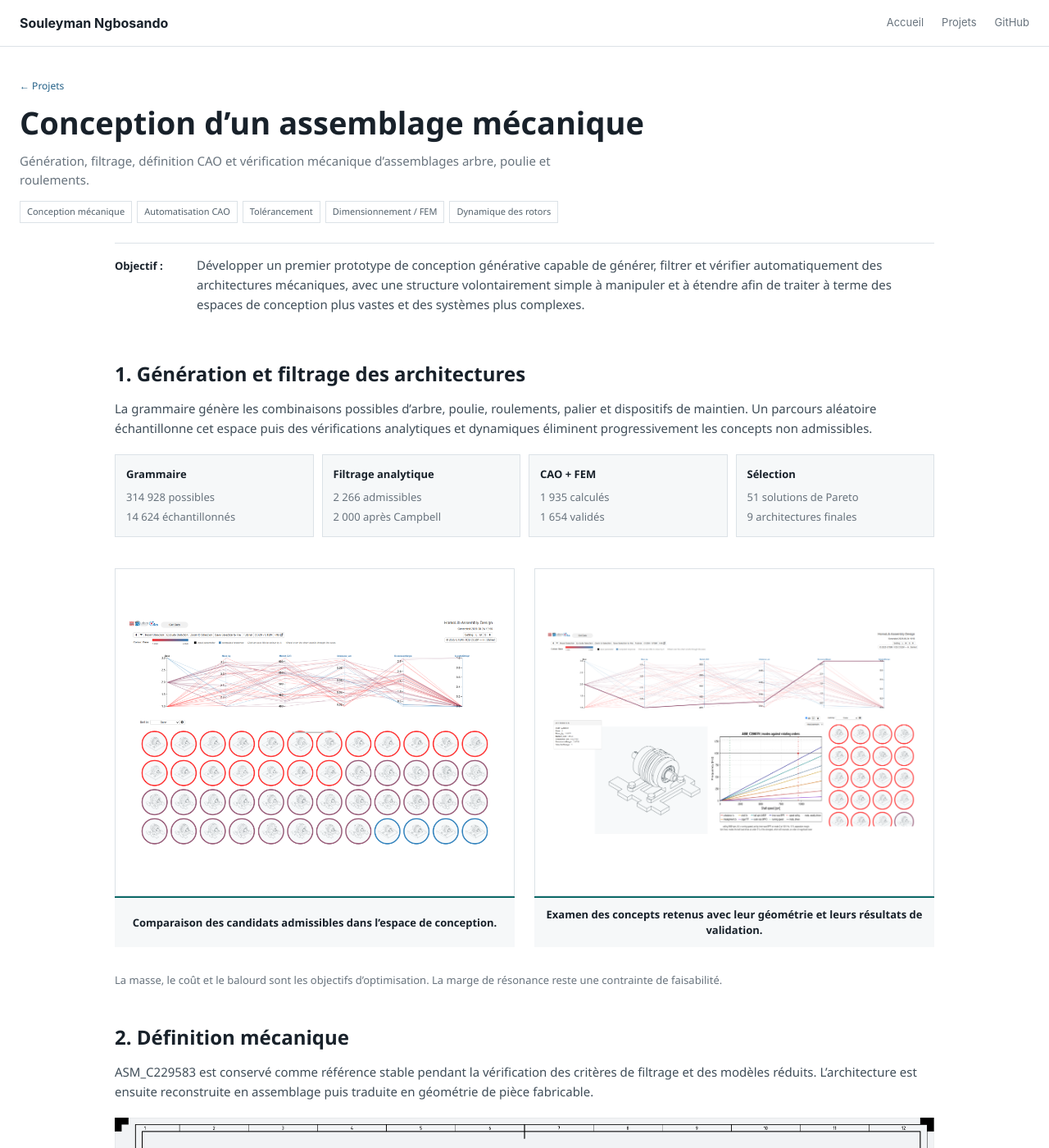
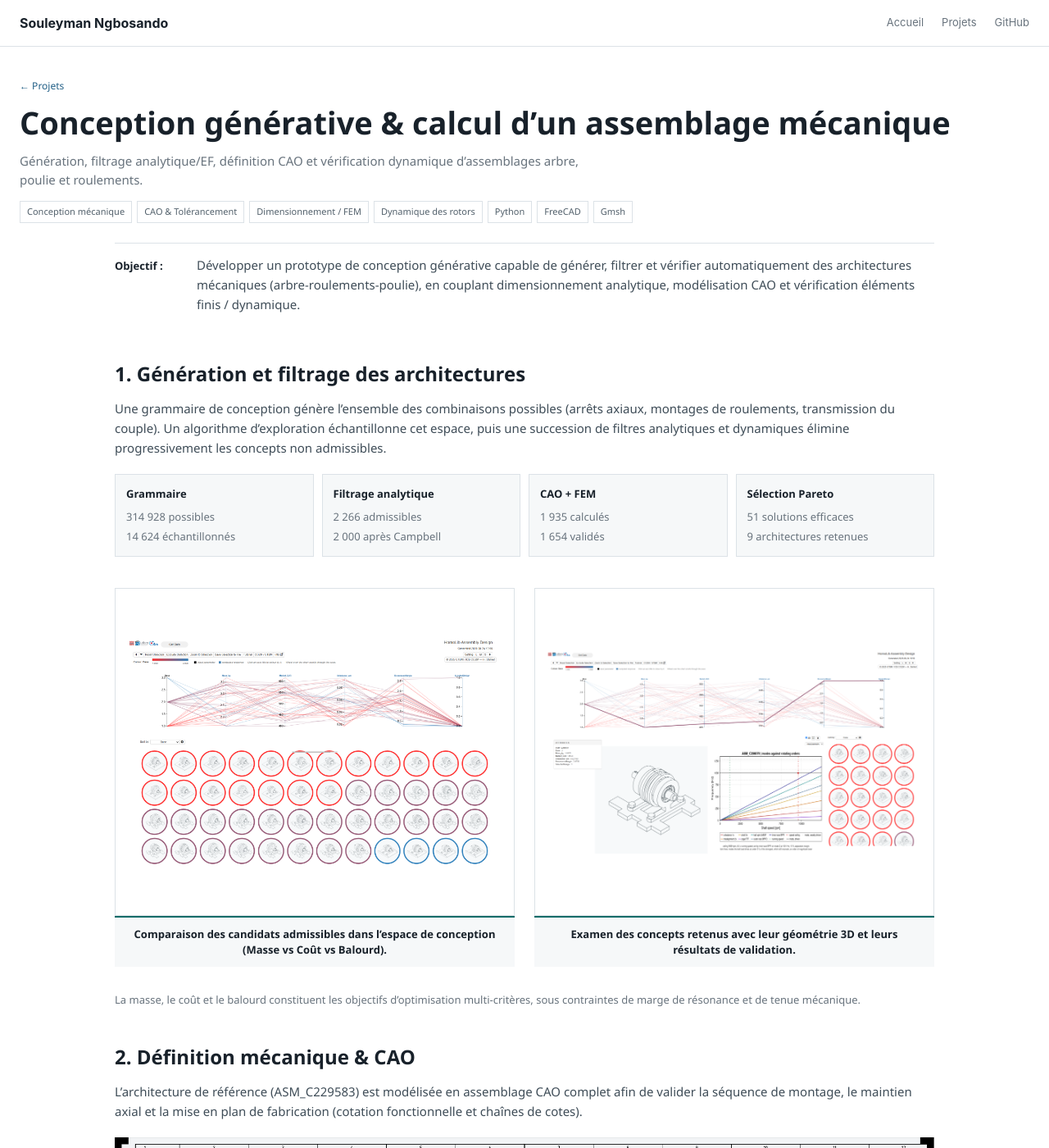
Before and after one commit to Ngbosando/Ngbosando.github.io, a Jekyll site: the page built from _projects/mechanical-assembly-design/index.md, in a window 1280 px wide and 1400 px high. Shown: the whole window at 82% size. Built offline with Jekyll 4.4.1, drawn with Linux system fonts in a browser that asks for light colours; some of the changed text lies outside the part shown.

Commit message:
Revise mechanical assembly design project details
Updated project details to reflect generative design and dynamic verification processes for mechanical assemblies. Enhanced descriptions and clarified objectives, filtering, and selection criteria.

```diff
--- a/_projects/mechanical-assembly-design/index.md
+++ b/_projects/mechanical-assembly-design/index.md
@@ -1,82 +1,84 @@
 ---
 layout: post
 order: 1
-title: Conception d’un assemblage mécanique
-description: Génération, filtrage, définition CAO et vérification mécanique d’assemblages arbre, poulie et roulements.
-skills: [Conception mécanique, Automatisation CAO, Tolérancement, Dimensionnement / FEM, Dynamique des rotors]
+title: Conception générative & calcul d’un assemblage mécanique
+description: Génération, filtrage analytique/EF, définition CAO et vérification dynamique d’assemblages arbre, poulie et roulements.
+skills: [Conception mécanique, CAO & Tolérancement, Dimensionnement / FEM, Dynamique des rotors, Python, FreeCAD, Gmsh]
 main-image: /assets/images/assembly-exploded.png
 permalink: /projects/mechanical-assembly-design/
 ---
 
-<div class="project-intro"><b>Objectif :</b><span>Développer un premier prototype de conception générative capable de générer, filtrer et vérifier automatiquement des architectures mécaniques, avec une structure volontairement simple à manipuler et à étendre afin de traiter à terme des espaces de conception plus vastes et des systèmes plus complexes.</span></div>
+<div class="project-intro"><b>Objectif :</b><span>Développer un prototype de conception générative capable de générer, filtrer et vérifier automatiquement des architectures mécaniques (arbre-roulements-poulie), en couplant dimensionnement analytique, modélisation CAO et vérification éléments finis / dynamique.</span></div>
 
 ## 1. Génération et filtrage des architectures
 
-La grammaire génère les combinaisons possibles d’arbre, poulie, roulements, palier et dispositifs de maintien. Un parcours aléatoire échantillonne cet espace puis des vérifications analytiques et dynamiques éliminent progressivement les concepts non admissibles.
+Une grammaire de conception génère l’ensemble des combinaisons possibles (arrêts axiaux, montages de roulements, transmission du couple). Un algorithme d'exploration échantillonne cet espace, puis une succession de filtres analytiques et dynamiques élimine progressivement les concepts non admissibles.
 
 <div class="pipeline">
   <div><b>Grammaire</b><small>314 928 possibles<br>14 624 échantillonnés</small></div>
   <div><b>Filtrage analytique</b><small>2 266 admissibles<br>2 000 après Campbell</small></div>
   <div><b>CAO + FEM</b><small>1 935 calculés<br>1 654 validés</small></div>
-  <div><b>Sélection</b><small>51 solutions de Pareto<br>9 architectures finales</small></div>
+  <div><b>Sélection Pareto</b><small>51 solutions efficaces<br>9 architectures retenues</small></div>
 </div>
 
 <div class="figure-pair equal-figures">
   <figure class="technical-figure">
     <a href="{{ '/assets/images/design-space.png' | relative_url }}"><img src="{{ '/assets/images/design-space.png' | relative_url }}" alt="Espace de conception des assemblages mécaniques"></a>
-    <figcaption>Comparaison des candidats admissibles dans l’espace de conception.</figcaption>
+    <figcaption>Comparaison des candidats admissibles dans l’espace de conception (Masse vs Coût vs Balourd).</figcaption>
   </figure>
 
   <figure class="technical-figure">
     <a href="{{ '/assets/images/design-selection.png' | relative_url }}"><img src="{{ '/assets/images/design-selection.png' | relative_url }}" alt="Sélection des concepts d’assemblage mécanique"></a>
-    <figcaption>Examen des concepts retenus avec leur géométrie et leurs résultats de validation.</figcaption>
+    <figcaption>Examen des concepts retenus avec leur géométrie 3D et leurs résultats de validation.</figcaption>
   </figure>
 </div>
 
-<p class="section-note">La masse, le coût et le balourd sont les objectifs d’optimisation. La marge de résonance reste une contrainte de faisabilité.</p>
+<p class="section-note">La masse, le coût et le balourd constituent les objectifs d’optimisation multi-critères, sous contraintes de marge de résonance et de tenue mécanique.</p>
 
-## 2. Définition mécanique
+## 2. Définition mécanique & CAO
 
-ASM_C229583 est conservé comme référence stable pendant la vérification des critères de filtrage et des modèles réduits. L’architecture est ensuite reconstruite en assemblage puis traduite en géométrie de pièce fabricable.
+L’architecture de référence (`ASM_C229583`) est modélisée en assemblage CAO complet afin de valider la séquence de montage, le maintien axial et la mise en plan de fabrication (cotation fonctionnelle et chaînes de cotes).
 
 <figure class="figure-wide technical-figure single-figure">
   <a href="{{ '/assets/images/assembly-exploded.png' | relative_url }}"><img src="{{ '/assets/images/assembly-exploded.png' | relative_url }}" alt="Vue éclatée de ASM_C229583"></a>
-  <figcaption>Vue éclatée utilisée pour vérifier la séquence d’assemblage, les interfaces et le maintien axial.</figcaption>
+  <figcaption>Vue éclatée de l'assemblage : vérification des empilements, des interfaces paliers et du montage des roulements.</figcaption>
 </figure>
 
 <figure class="figure-wide technical-figure single-figure">
   <a href="{{ '/assets/images/shaft-drawing.png' | relative_url }}"><img src="{{ '/assets/images/shaft-drawing.png' | relative_url }}" alt="Plan de fabrication de l’arbre ASM_C229583"></a>
-  <figcaption>Plan de l’arbre utilisé pour définir les diamètres fonctionnels, les longueurs et les ajustements.</figcaption>
+  <figcaption>Mise en plan de l’arbre de transmission : définitions des portées de roulement, tolérances géométriques et ajustements ISO.</figcaption>
 </figure>
 
-## 3. Vérification mécanique
+## 3. Vérification mécanique & Dynamique des rotors
 
-L’assemblage de référence est vérifié pour une vitesse de fonctionnement requise de 3 000 tr/min. La réponse dynamique et la tenue en fatigue de l’arbre sont ensuite contrôlées avant validation.
+L’assemblage est dimensionné pour une vitesse nominale de fonctionnement de 3 000 tr/min. La tenue mécanique est contrôlée par éléments finis et vérifications analytiques recoupées (fatigue, dynamique des rotors et durée de vie des roulements).
 
 <figure class="figure-wide technical-figure single-figure">
   <a href="{{ '/assets/images/campbell-c229583.png' | relative_url }}"><img src="{{ '/assets/images/campbell-c229583.png' | relative_url }}" alt="Diagramme de Campbell de ASM_C229583"></a>
-  <figcaption>Diagramme de Campbell avec une vitesse limite calculée de 4 936 tr/min.</figcaption>
+  <figcaption>Diagramme de Campbell : identification des vitesses critiques et validation d'une vitesse limite calculée à 4 936 tr/min.</figcaption>
 </figure>
 
 <div class="figure-pair equal-figures">
   <figure class="technical-figure">
     <a href="{{ '/assets/images/frf-c229583.png' | relative_url }}"><img src="{{ '/assets/images/frf-c229583.png' | relative_url }}" alt="Réponse fréquentielle de ASM_C229583"></a>
-    <figcaption>Vérification de la réponse fréquentielle de l’assemblage de référence.</figcaption>
+    <figcaption>Analyse de la réponse fréquentielle (FRF) sous sollicitation dynamique.</figcaption>
   </figure>
 
   <figure class="technical-figure">
     <a href="{{ '/assets/images/haigh-c229583.png' | relative_url }}"><img src="{{ '/assets/images/haigh-c229583.png' | relative_url }}" alt="Diagramme de Haigh de ASM_C229583"></a>
-    <figcaption>Vérification en fatigue de l’arbre par diagramme de Haigh.</figcaption>
+    <figcaption>Vérification de la tenue en fatigue de l’arbre via le diagramme de Haigh.</figcaption>
   </figure>
 </div>
 
 <div class="metric-strip">
-  <div><b>4 936 tr/min</b><span>vitesse limite</span></div>
-  <div><b>362 904 h</b><span>durée de vie des roulements</span></div>
-  <div><b>10,58</b><span>coefficient de sécurité en fatigue</span></div>
-  <div><b>0,0313 mm</b><span>flèche de l’arbre</span></div>
+  <div><b>4 936 tr/min</b><span>Vitesse limite critique</span></div>
+  <div><b>362 904 h</b><span>Durée de vie L10h roulements</span></div>
+  <div><b>10,58</b><span>Coeff. de sécurité fatigue (Haigh)</span></div>
+  <div><b>0,031 mm</b><span>Flèche maximale d'arbre</span></div>
 </div>
 
-## 4. Décision de conception
+## 4. Décision de conception & Gains
 
-ASM_C229583 sert de référence de comparaison et non d’optimum final. Après filtrage et sélection de Pareto, ASM_C288079 atteint **0,469 kg et 416 €**, contre **0,775 kg et 423 €** pour la référence, soit une **réduction de masse de 39,5 %** à coût comparable.
+Le concept `ASM_C229583` a servi de référence de validation. Après extraction du front de Pareto, l'architecture optimale `ASM_C288079` atteint **0,469 kg et 416 €**, contre **0,775 kg et 423 €** pour la référence initialement retenue.
+
+Cela représente une **réduction de masse de 39,5 %** à coût égal, tout en garantissant le respect strict du cahier des charges mécanique et dynamique.
```
